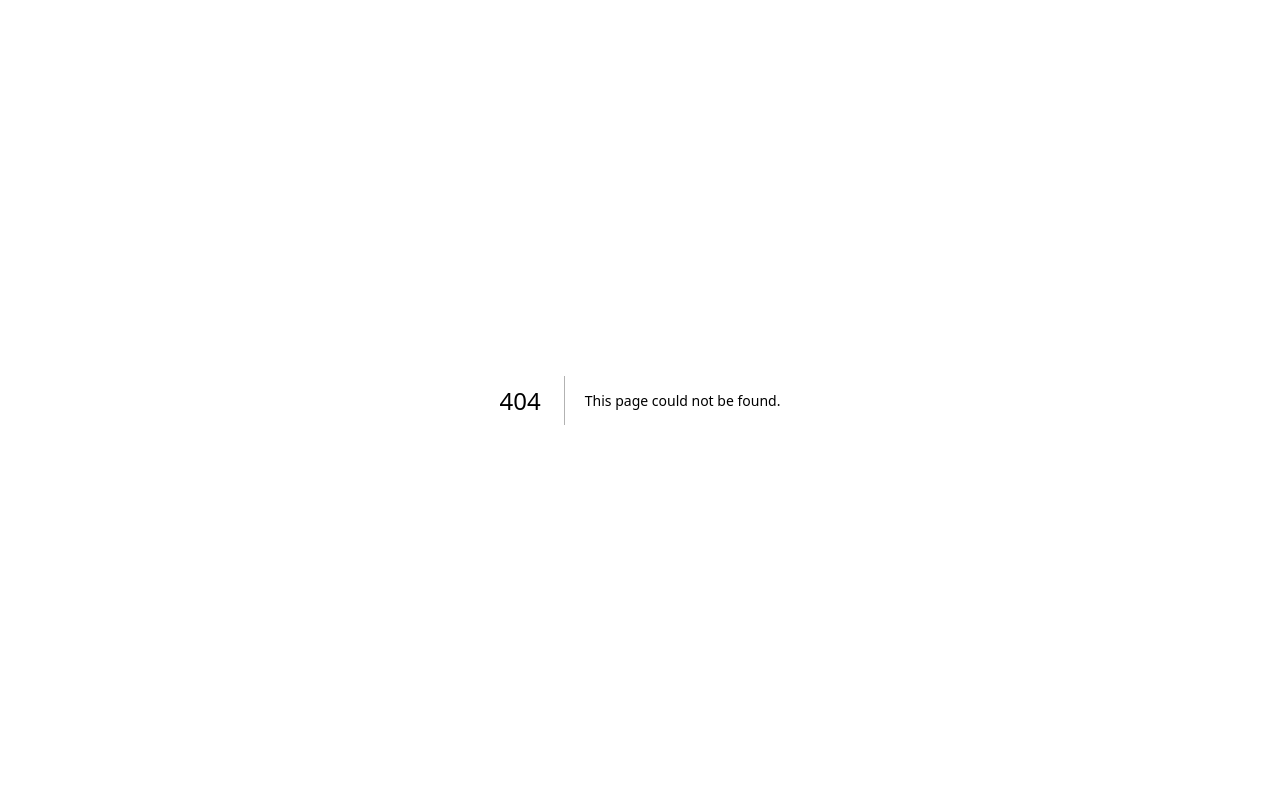
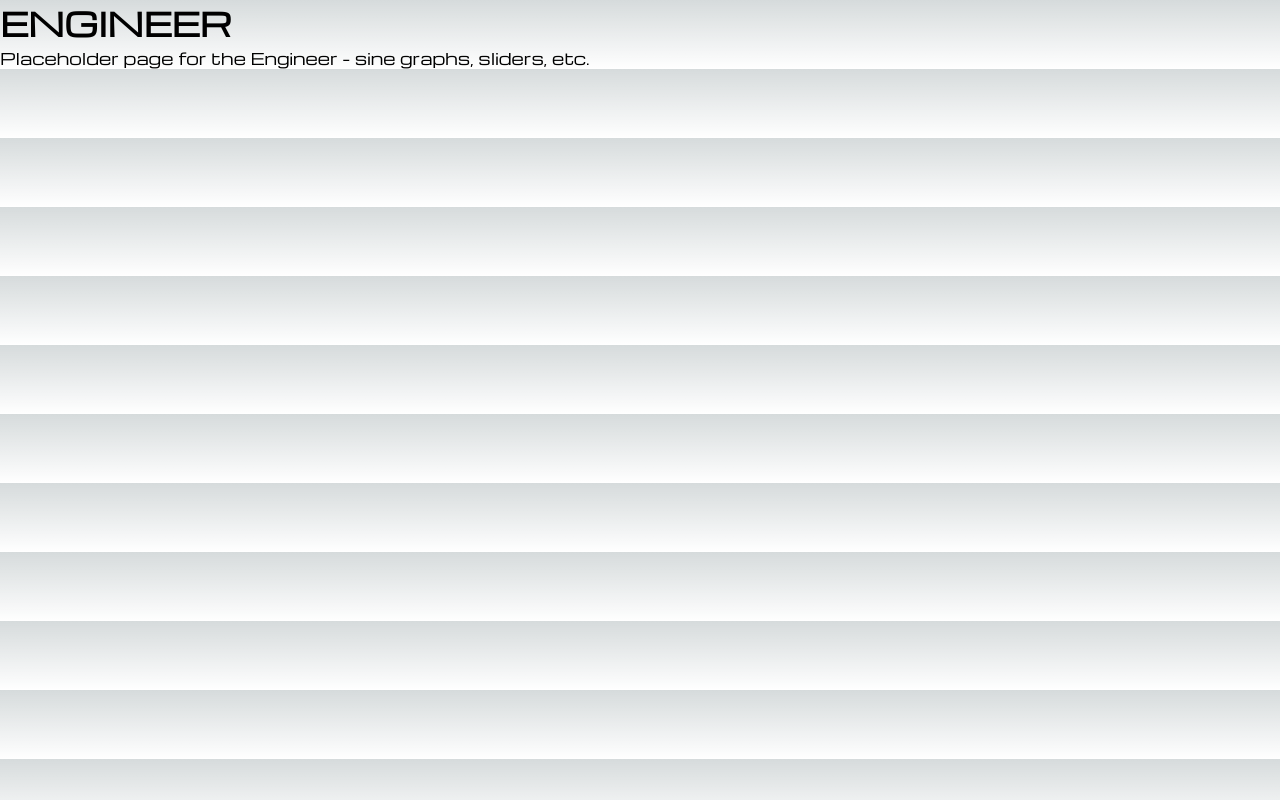
Before and after one commit to ExceptionHandlersUOA/SpaceshipCrewGame, a Next.js app: page /engineer in a window 1280 px wide. Before the commit this address had no page. Built offline with nearby package versions, Linux system fonts and the light colour scheme; a web font is replaced by a local one.

Commit message:
Remove correctSequence from chemist page props and add placeholder engineering page.

```diff
--- a/app/chemist/page.tsx
+++ b/app/chemist/page.tsx
@@ -4,8 +4,9 @@ import { useState } from 'react';
 import { ElementTube } from '../ui/chemist/elementTube';
 import './page.css';
 
-export default function Page({ correctSequence }: { correctSequence: string }) {
+export default function Page() {
     const temporaryCorrectSequence = "HOHOHO"; // replace with correctSequence
+    // removed from Page() props:  { correctSequence }: { correctSequence: string }
     const [sequence, setSequence] = useState("");
 
     const handleButtonClick = (element: string) => {
--- /dev/null
+++ b/app/engineer/page.tsx
@@ -0,0 +1,12 @@
+export default function Page() {
+
+    return (
+        <div className="page">
+            <h1>ENGINEER</h1>
+            <div className="elementtube">
+                <p>Placeholder page for the Engineer - sine graphs, sliders, etc.</p>
+            </div>
+
+        </div>
+    );
+}
```
